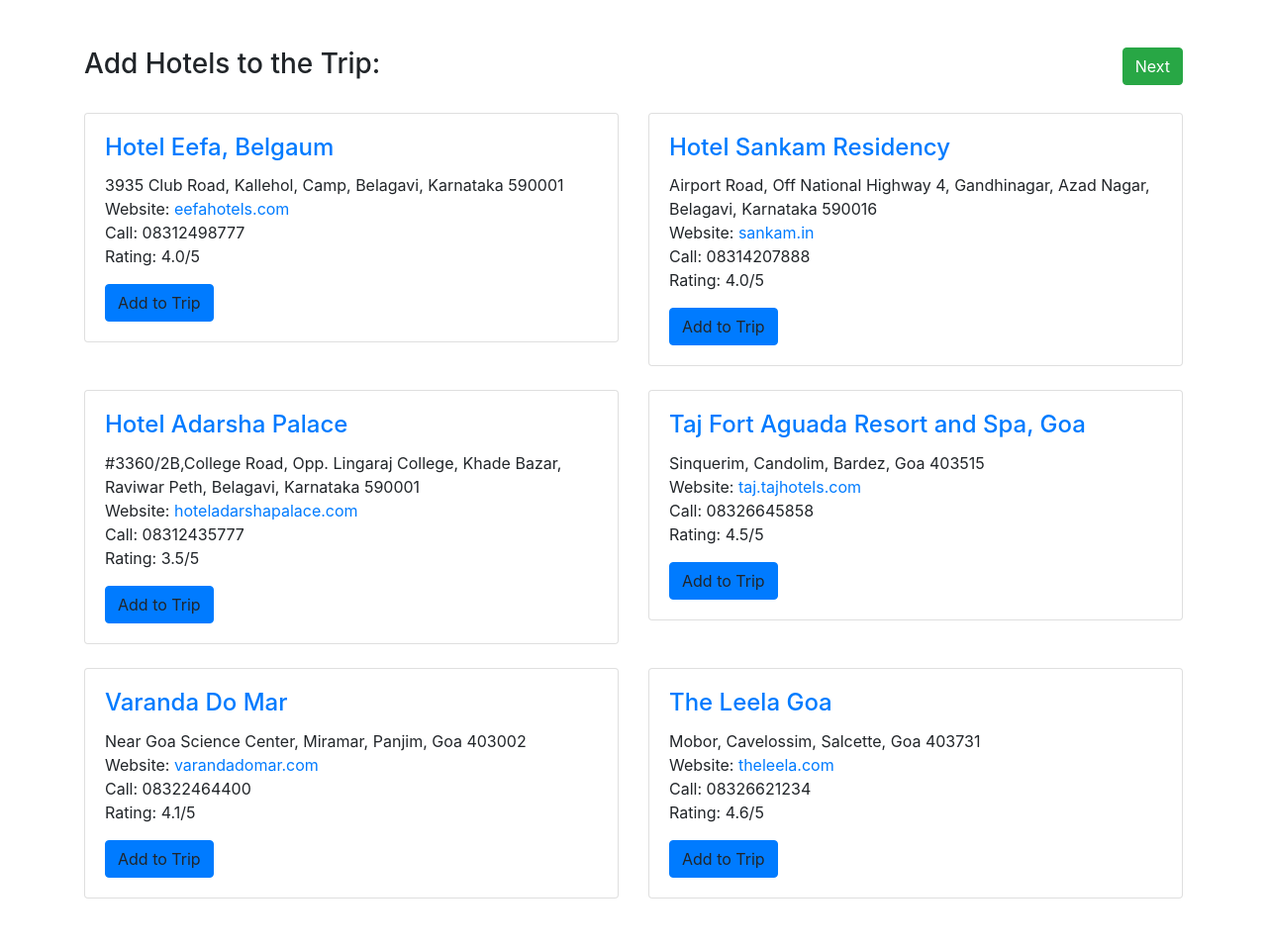
After one commit to virajvchavan/Road-Trip-Planner-Experiments, a PHP site: page /hotels.php?trip=1 in a window 1280 px wide. The commit adds this page. Shown: the whole page at 99% size. Run offline with PHP 8.4, Linux system fonts and the light colour scheme.

Commit message:
Store hotels in db

```diff
--- /dev/null
+++ b/hotels.php
@@ -0,0 +1,257 @@
+<!DOCTYPE html>
+<html lang="en"><head>
+<meta http-equiv="content-type" content="text/html; charset=UTF-8">
+    <title>Road Trip Planner</title>
+    <!-- Required meta tags -->
+    <meta charset="utf-8">
+    <meta name="viewport" content="width=device-width, initial-scale=1, shrink-to-fit=no">
+
+    <!-- Bootstrap CSS -->
+    <link rel="stylesheet" href="css/bootstrap.css">
+
+    <!-- Optional JavaScript -->
+    <!-- jQuery first, then Popper.js, then Bootstrap JS -->
+    <script src="js/jquery-3.js"></script>
+    <script src="js/popper.js"></script>
+    <script src="js/bootstrap.js"></script>
+
+<!--     <script type="text/javascript">
+     $(document).ready(function(){
+      $(".btn-primary").click(function(){
+        $(this).addClass('btn-success');
+        $(this).html("Added to trip!")
+      });
+    });
+    </script> -->
+
+  </head>
+  <body>
+    <div class="container">
+      <br><br><h3>Add Hotels to the Trip: <a href="restos.php?trip=<?php echo $_GET['trip']; ?>" class="btn btn-success float-right">Next</a></h3>
+      <br>
+      <div class="row">
+        <div class="col-sm">
+          <div class="card">
+            <div class="card-body">
+              <a href="https://www.google.co.in/maps/place/Hotel+Eefa,+Belgaum/@15.8584565,74.5214057,14z/data=!4m8!1m2!2m1!1shotels+in+belgavi!3m4!1s0x3bbf66ae79c86fc5:0xeb692048b4492231!8m2!3d15.868097!4d74.508962" target="_blank"><h4 class="card-title">Hotel Eefa, Belgaum</h4></a>
+              <p class="card-text">
+                3935 Club Road, Kallehol, Camp, Belagavi, Karnataka 590001<br>
+                Website: <a href="http://www.eefahotels.com/" target="_blank">eefahotels.com</a><br>
+                Call: 08312498777<br>
+                Rating: 4.0/5
+              </p>
+              <a id="hotel1" class="btn btn-primary">Add to Trip</a>
+            </div>
+          </div>
+        </div>
+        <script type="text/javascript">
+          $("#hotel1").click(function(){
+            $.post("store_data.php",
+            {
+              trip_id: <?php echo $_GET['trip'];?>,
+              hotel_name: "Hotel Eefa, Belgaum",
+              hotel_link: "https://www.google.co.in/maps/place/Hotel+Eefa,+Belgaum/@15.8584565,74.5214057,14z/data=!4m8!1m2!2m1!1shotels+in+belgavi!3m4!1s0x3bbf66ae79c86fc5:0xeb692048b4492231!8m2!3d15.868097!4d74.508962",
+              hotel_addr : "3935 Club Road, Kallehol, Camp, Belagavi, Karnataka 590001",
+              hotel_website : "http://www.eefahotels.com/",
+              hotel_phone: "08312498777",
+              hotel_rating: "4.0/5",
+              user_id: 2
+            },
+            function(data,status){
+                  $("#hotel1").addClass('btn-success');
+                  $("#hotel1").html("Added to trip!");
+            });
+          });
+        </script>
+
+        <div class="col-sm">
+          <div class="card">
+            <div class="card-body">
+              <a href="https://www.google.co.in/maps/place/Hotel+Sankam+Residency/@15.8585377,74.5214057,14z/data=!4m8!1m2!2m1!1shotels+in+belgavi!3m4!1s0x3bbf66c5dc2d2ac9:0x317050ba130f7cde!8m2!3d15.8624292!4d74.5294633" target="_blank"><h4 class="card-title">Hotel Sankam Residency</h4></a>
+              <p class="card-text">
+                Airport Road, Off National Highway 4, Gandhinagar, Azad Nagar, Belagavi, Karnataka 590016
+<br>
+                Website: <a href="http://sankam.in/" target="_blank">sankam.in</a><br>
+                Call: 08314207888<br>
+                Rating: 4.0/5
+              </p>
+              <a id="hotel2" class="btn btn-primary">Add to Trip</a>
+            </div>
+          </div>
+        </div>
+
+        <script type="text/javascript">
+          $("#hotel2").click(function(){
+            $.post("store_data.php",
+            {
+              trip_id: <?php echo $_GET['trip'];?>,
+              hotel_name: "Hotel Sankam Residency",
+              hotel_link: "https://www.google.co.in/maps/place/Hotel+Sankam+Residency/@15.8585377,74.5214057,14z/data=!4m8!1m2!2m1!1shotels+in+belgavi!3m4!1s0x3bbf66c5dc2d2ac9:0x317050ba130f7cde!8m2!3d15.8624292!4d74.5294633",
+              hotel_addr : "Airport Road, Off National Highway 4, Gandhinagar, Azad Nagar, Belagavi, Karnataka 590016",
+              hotel_website : "http://sankam.in/",
+              hotel_phone: "08314207888",
+              hotel_rating: "4.0/5",
+              user_id: 2
+            },
+            function(data,status){
+                  $("#hotel2").addClass('btn-success');
+                  $("#hotel2").html("Added to trip!");
+            });
+          });
+        </script>
+      </div>
+      <br>
+      <div class="row">
+        <div class="col-sm">
+          <div class="card">
+            <div class="card-body">
+              <a href="https://www.google.co.in/maps/place/Hotel+Adarsha+Palace/@15.8586188,74.5214057,14z/data=!4m8!1m2!2m1!1shotels+in+belgavi!3m4!1s0x3bbf669f5095362f:0xc888250c3ed94c48!8m2!3d15.8638421!4d74.5081404" target="_blank"><h4 class="card-title">Hotel Adarsha Palace</h4></a>
+              <p class="card-text">
+                #3360/2B,College Road, Opp. Lingaraj College, Khade Bazar, Raviwar Peth, Belagavi, Karnataka 590001
+<br>
+                Website: <a href="http://hoteladarshapalace.com/" target="_blank">
+hoteladarshapalace.com</a><br>
+                Call: 08312435777<br>
+                Rating: 3.5/5
+              </p>
+              <a id="hotel3" class="btn btn-primary">Add to Trip</a>
+            </div>
+          </div>
+        </div>
+
+        <script type="text/javascript">
+          $("#hotel3").click(function(){
+            $.post("store_data.php",
+            {
+              trip_id: <?php echo $_GET['trip'];?>,
+              hotel_name: "Hotel Adarsha Palace",
+              hotel_link: "https://www.google.co.in/maps/place/Hotel+Adarsha+Palace/@15.8586188,74.5214057,14z/data=!4m8!1m2!2m1!1shotels+in+belgavi!3m4!1s0x3bbf669f5095362f:0xc888250c3ed94c48!8m2!3d15.8638421!4d74.5081404",
+              hotel_addr : "#3360/2B,College Road, Opp. Lingaraj College, Khade Bazar, Raviwar Peth, Belagavi, Karnataka 590001",
+              hotel_website : "http://hoteladarshapalace.com/",
+              hotel_phone: "08312435777",
+              hotel_rating: "3.5/5",
+              user_id: 2
+            },
+            function(data,status){
+                  $("#hotel3").addClass('btn-success');
+                  $("#hotel3").html("Added to trip!");
+            });
+          });
+        </script>
+
+        <div class="col-sm">
+          <div class="card">
+            <div class="card-body">
+              <a href="https://www.google.co.in/maps/place/Taj+Fort+Aguada+Resort+%26+Spa,+Goa/@15.8593414,73.978395,9z/data=!4m8!1m2!2m1!1shotels+in+goa!3m4!1s0x3bbfc175b543664d:0xc2b14e0b1a4873ef!8m2!3d15.4974484!4d73.7669604" target="_blank"><h4 class="card-title">Taj Fort Aguada Resort and Spa, Goa</h4></a>
+              <p class="card-text">
+                Sinquerim, Candolim, Bardez, Goa 403515<br>
+                Website: <a href="http://taj.tajhotels.com/" target="_blank">taj.tajhotels.com</a><br>
+                Call: 08326645858<br>
+                Rating: 4.5/5
+              </p>
+              <a id="hotel4" class="btn btn-primary">Add to Trip</a>
+            </div>
+          </div>
+        </div>
+
+        <script type="text/javascript">
+          $("#hotel4").click(function(){
+            $.post("store_data.php",
+            {
+              trip_id: <?php echo $_GET['trip'];?>,
+              hotel_name: "Taj Fort Aguada Resort and Spa, Goa",
+              hotel_link: "https://www.google.co.in/maps/place/Taj+Fort+Aguada+Resort+%26+Spa,+Goa/@15.8593414,73.978395,9z/data=!4m8!1m2!2m1!1shotels+in+goa!3m4!1s0x3bbfc175b543664d:0xc2b14e0b1a4873ef!8m2!3d15.4974484!4d73.7669604",
+              hotel_addr : "Sinquerim, Candolim, Bardez, Goa 403515",
+              hotel_website : "http://taj.tajhotels.com/",
+              hotel_phone: "08326645858",
+              hotel_rating: "4.5/5",
+              user_id: 2
+            },
+            function(data,status){
+                  $("#hotel4").addClass('btn-success');
+                  $("#hotel4").html("Added to trip!");
+            });
+          });
+        </script>
+
+      </div>
+      <br>
+      <div class="row">
+        <div class="col-sm">
+          <div class="card">
+            <div class="card-body">
+              <a href="https://www.google.co.in/maps/place/Varanda+Do+Mar/@15.8605429,73.978382,9z/data=!4m8!1m2!2m1!1shotels+in+goa!3m4!1s0x3bbfc0c30b94e0b9:0x47711930073f99e4!8m2!3d15.476667!4d73.809269" target="_blank"><h4 class="card-title">Varanda Do Mar</h4></a>
+              <p class="card-text">
+                Near Goa Science Center, Miramar, Panjim, Goa 403002<br>
+                Website: <a href="http://varandadomar.com/" target="_blank">varandadomar.com</a><br>
+                Call: 08322464400<br>
+                Rating: 4.1/5
+              </p>
+              <a id="hotel5" class="btn btn-primary">Add to Trip</a>
+            </div>
+          </div>
+        </div>
+
+        <script type="text/javascript">
+          $("#hotel5").click(function(){
+            $.post("store_data.php",
+            {
+              trip_id: <?php echo $_GET['trip'];?>,
+              hotel_name: "Varanda Do Mar",
+              hotel_link: "https://www.google.co.in/maps/place/Varanda+Do+Mar/@15.8605429,73.978382,9z/data=!4m8!1m2!2m1!1shotels+in+goa!3m4!1s0x3bbfc0c30b94e0b9:0x47711930073f99e4!8m2!3d15.476667!4d73.809269",
+              hotel_addr : "Near Goa Science Center, Miramar, Panjim, Goa 403002",
+              hotel_website : "http://varandadomar.com/",
+              hotel_phone: "08322464400",
+              hotel_rating: "4.1/5",
+              user_id: 2
+            },
+            function(data,status){
+                  $("#hotel5").addClass('btn-success');
+                  $("#hotel5").html("Added to trip!");
+            });
+          });
+        </script>
+
+        <div class="col-sm">
+          <div class="card">
+            <div class="card-body">
+              <a href="https://www.google.co.in/maps/place/The+Leela+Goa/@15.8605429,73.978382,9z/data=!4m8!1m2!2m1!1shotels+in+goa!3m4!1s0x0:0xc023d7efb70a49a2!8m2!3d15.156808!4d73.9486313" target="_blank"><h4 class="card-title">The Leela Goa</h4></a>
+              <p class="card-text">
+                Mobor, Cavelossim, Salcette, Goa 403731<br>
+                Website: <a href="http://theleela.com/" target="_blank">theleela.com</a><br>
+                Call: 08326621234<br>
+                Rating: 4.6/5
+              </p>
+              <a id="hotel6" class="btn btn-primary">Add to Trip</a>
+            </div>
+          </div>
+        </div>
+
+         <script type="text/javascript">
+          $("#hotel6").click(function(){
+            $.post("store_data.php",
+            {
+              trip_id: <?php echo $_GET['trip'];?>,
+              hotel_name: "The Leela Goa",
+              hotel_link: "https://www.google.co.in/maps/place/The+Leela+Goa/@15.8605429,73.978382,9z/data=!4m8!1m2!2m1!1shotels+in+goa!3m4!1s0x0:0xc023d7efb70a49a2!8m2!3d15.156808!4d73.9486313",
+              hotel_addr : "Mobor, Cavelossim, Salcette, Goa 403731",
+              hotel_website : "http://theleela.com/",
+              hotel_phone: "08326621234",
+              hotel_rating: "4.3/5",
+              user_id: 2
+            },
+            function(data,status){
+                  $("#hotel6").addClass('btn-success');
+                  $("#hotel6").html("Added to trip!");
+            });
+          });
+        </script>
+
+      </div>
+      <br>
+    </div>
+    <br>
+
+
+
+</body></html>
--- a/index.php
+++ b/index.php
@@ -71,7 +71,7 @@
           end_date : $("#end_date").val()
         },
         function(data,status){
-             url = "hotels.html?trip="+data;
+             url = "hotels.php?trip="+data;
              alert(url);
              window.location.href = url;
         });
--- a/petrol.html
+++ b/petrol.php
@@ -12,7 +12,7 @@
   </head>
   <body>
     <div class="container">
-      <br><br><h3>Add Petrol Pumps to the Trip: <a href="spots.html" class="btn btn-success float-right">Next</a></h3>
+      <br><br><h3>Add Petrol Pumps to the Trip: <a href="spots.php" class="btn btn-success float-right">Next</a></h3>
       <br>
       <div class="row">
         <div class="col-sm">
--- a/hotels.html
+++ b/restos.php
@@ -12,7 +12,7 @@
   </head>
   <body>
     <div class="container">
-      <br><br><h3>Add Hotels to the Trip: <a href="restos.html" class="btn btn-success float-right">Next</a></h3>
+      <br><br><h3>Add Restaurants to the Trip: <a href="petrol.php" class="btn btn-success float-right">Next</a></h3>
       <br>
       <div class="row">
         <div class="col-sm">
--- a/spots.html
+++ b/spots.php
@@ -12,7 +12,7 @@
   </head>
   <body>
     <div class="container">
-      <br><br><h3>Add Tourist Spots to the Trip: <a href="summary.html" class="btn btn-success float-right">Next</a></h3>
+      <br><br><h3>Add Tourist Spots to the Trip: <a href="summary.php" class="btn btn-success float-right">Next</a></h3>
       <br>
       <div class="row">
         <div class="col-sm">
```
Also changed, not shown: index.html (deleted, +0 -63 lines), restos.html (deleted, +0 -131 lines), rtp.sql (+49 -3 lines), store_data.php (+16 -1 lines), routes.php (renamed from routes.html), summary.php (renamed from summary.html).
